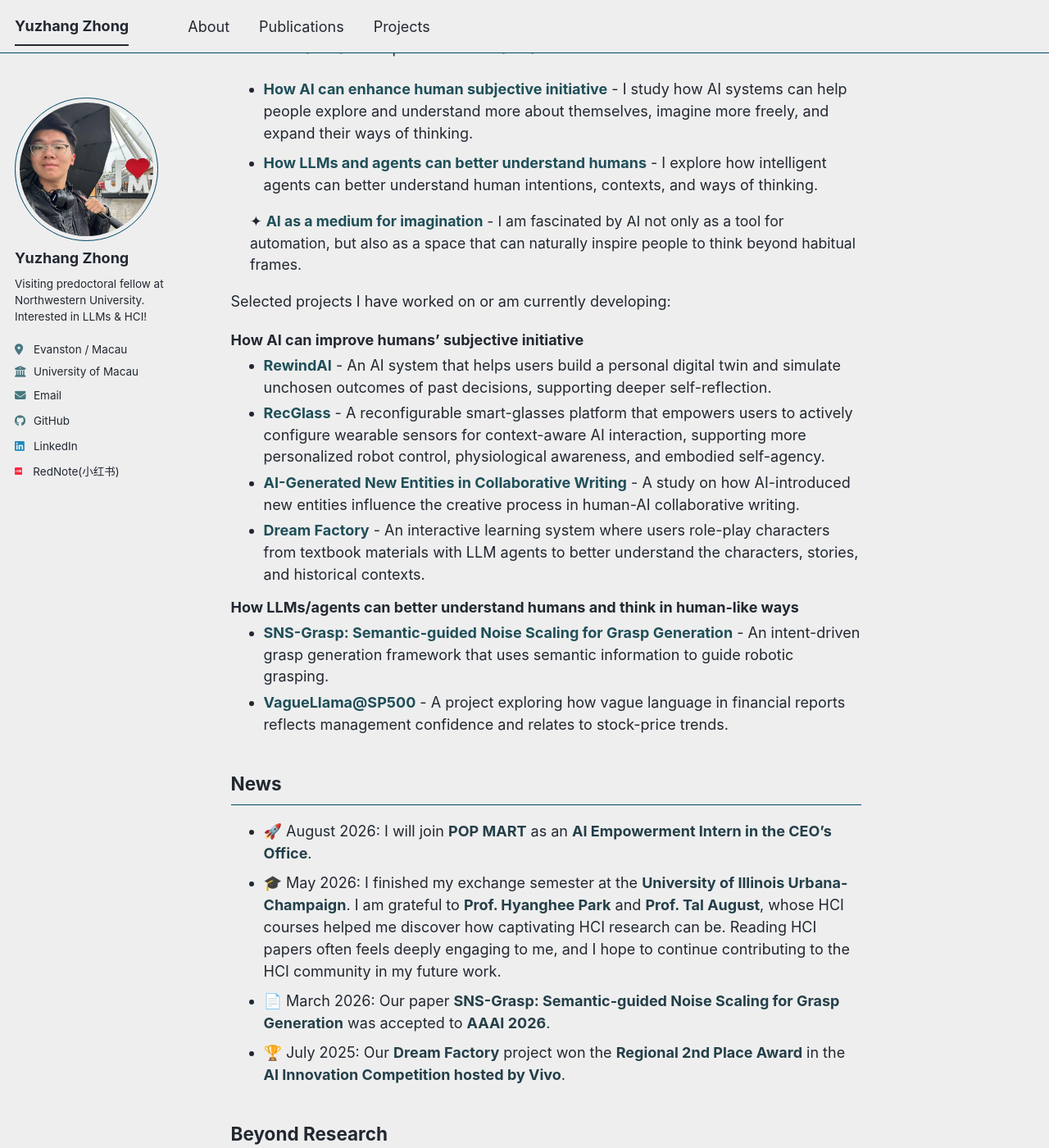
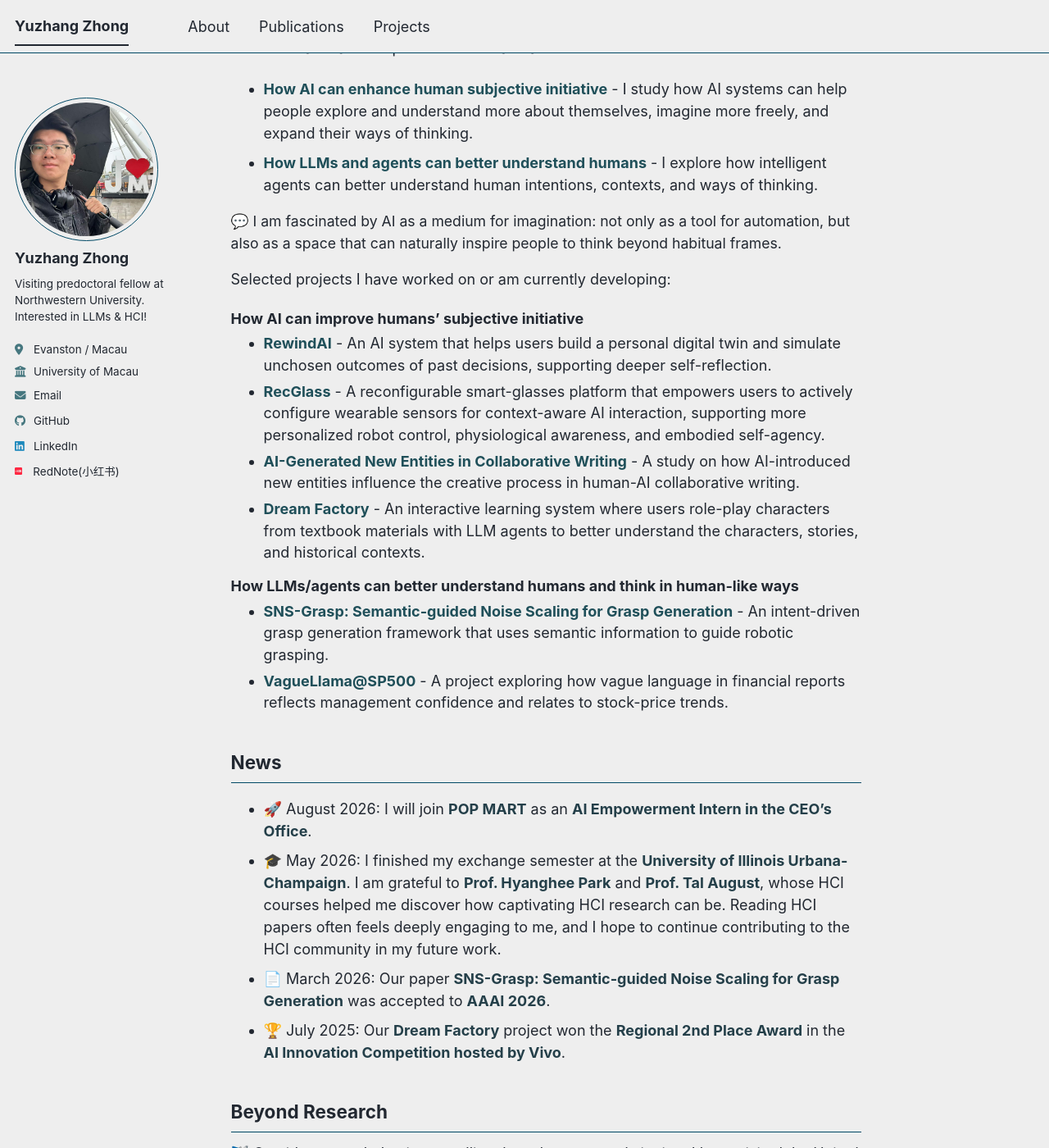
Before and after one commit to yuzhang-zhong/yuzhang-zhong.github.io, a Jekyll site: the page built from _pages/about.md, in a window 1280 px wide and 1400 px high, scrolled down 311 px. Shown: the whole window at 82% size. Built offline with Jekyll 4.4.1, drawn with Linux system fonts in a browser that asks for light colours; a style sheet for code colours, icons or effects is not loaded.

Commit message:
Refine imagination sentence styling

```diff
--- a/_includes/head/custom.html
+++ b/_includes/head/custom.html
@@ -95,15 +95,10 @@
   }
 
   .page__content .imagination-note {
-    margin: 0.35rem 0 0.95rem 1.3rem;
+    margin: 0.4rem 0 0.95rem;
     color: var(--global-text-color);
     font-size: 0.98rem;
     line-height: 1.5;
-  }
-
-  .page__content .imagination-note span {
-    color: #1f4f59;
-    font-weight: 700;
   }
 
   .project-directions {
--- a/_pages/about.md
+++ b/_pages/about.md
@@ -20,7 +20,7 @@ focus on the bidirectional relationship between humans and AI:
 - <span class="project-name">How AI can enhance human subjective initiative</span> - I study how AI systems can help people explore and understand more about themselves, imagine more freely, and expand their ways of thinking.
 - <span class="project-name">How LLMs and agents can better understand humans</span> - I explore how intelligent agents can better understand human intentions, contexts, and ways of thinking.
 
-<p class="imagination-note">✦ <span>AI as a medium for imagination</span> - I am fascinated by AI not only as a tool for automation, but also as a space that can naturally inspire people to think beyond habitual frames.</p>
+<p class="imagination-note">💬 I am fascinated by AI as a medium for imagination: not only as a tool for automation, but also as a space that can naturally inspire people to think beyond habitual frames.</p>
 
 Selected projects I have worked on or am currently developing:
 
```
